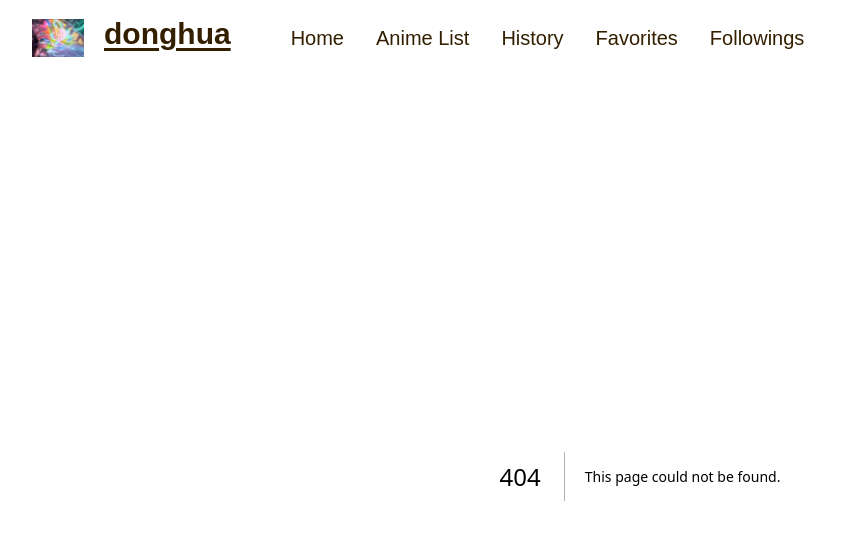
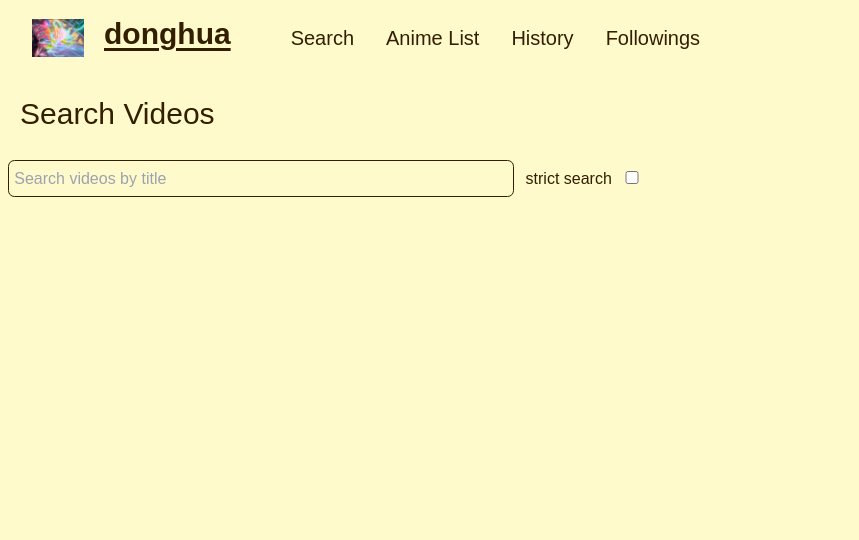
Before and after one commit to newlight77/dailymotion-next-app, a Next.js app: page /videosearch in a window 1280 px wide. Before the commit this address had no page. Shown: the top 540 px of the page, without its empty margins (0-859 px from the left). Built offline with nearby package versions, Linux system fonts and the light colour scheme.

Commit message:
feature: use animelist as landing page ad add video search page

```diff
--- a/src/app/layout.tsx
+++ b/src/app/layout.tsx
@@ -23,11 +23,11 @@ export const metadata: Metadata = {
 };
 
 const routes = [
-  { id: 1, route: "/", label: 'home' },
+  { id: 1, route: "/videosearch", label: 'search' },
   { id: 2, route: '/animelist', label: "anime list" },
   // { id: 3, route: '/schedule', label: "schedule" },
   { id: 4, route: '/history', label: "history" },
-  { id: 5, route: '/favorites', label: "favorites" },
+  // { id: 5, route: '/favorites', label: "favorites" },
   { id: 6, route: '/followings', label: "followings" },
 ];
 
--- a/src/app/page.tsx
+++ b/src/app/page.tsx
@@ -1,32 +1,15 @@
 "use client"
 
-import React, { Suspense } from 'react';
-import { useSearchParams } from 'next/navigation'
-import { VideoSearch } from '@/donghua-context/videosearch-feature';
-
-const VideoSearchWithParams: React.FC = () => {
-    const searchParams = useSearchParams()
-    const newKeywords = searchParams.get('keywords') || ''
-
-    return (
-        <VideoSearch
-            keywords={newKeywords}>
-        </VideoSearch>
-    );
-}
+import React from 'react';
+import AnimelistPage from './animelist/page';
 
 
-const VideoSearchPage: React.FC = () => {
-
+const HomePage: React.FC = () => {
     return (
         <div className="w-full">
-            <h2 className='title text-3xl m-1 md:p-4 capitalize'>search videos</h2>
-
-            <Suspense>
-                <VideoSearchWithParams></VideoSearchWithParams>
-            </Suspense>
+            <AnimelistPage/>
         </div>
     );
 };
 
-export default VideoSearchPage;
+export default HomePage;
--- /dev/null
+++ b/src/app/videosearch/page.tsx
@@ -0,0 +1,32 @@
+"use client"
+
+import React, { Suspense } from 'react';
+import { useSearchParams } from 'next/navigation'
+import { VideoSearch } from '@/donghua-context/videosearch-feature';
+
+const VideoSearchWithParams: React.FC = () => {
+    const searchParams = useSearchParams()
+    const newKeywords = searchParams.get('keywords') || ''
+
+    return (
+        <VideoSearch
+            keywords={newKeywords}>
+        </VideoSearch>
+    );
+}
+
+
+const VideoSearchPage: React.FC = () => {
+
+    return (
+        <div className="w-full">
+            <h2 className='title text-3xl m-1 md:p-4 capitalize'>search videos</h2>
+
+            <Suspense>
+                <VideoSearchWithParams></VideoSearchWithParams>
+            </Suspense>
+        </div>
+    );
+};
+
+export default VideoSearchPage;
--- a/src/donghua-context/animelist-feature/view/animelist/AnimeCard.tsx
+++ b/src/donghua-context/animelist-feature/view/animelist/AnimeCard.tsx
@@ -69,7 +69,7 @@ export const AnimeCard: React.FC<AnimeCardProps> = ({anime, className}) => {
         <div className={`${className} p-2 md:hover:border border-gold rounded-md`}>
             <div className='relative -z-1'>
                 <div className='grid grid-rows-4 pt-5 absolute translate-y-14'>
-                    <Link href={`/?keywords=${keywords(anime)}`} className="searchlink gap-2 p-4">
+                    <Link href={`/videosearch?keywords=${keywords(anime)}`} className="searchlink gap-2 p-4">
                         <FaMagnifyingGlass size={36} className="p-2 bg-secondaryVariant rounded-md border border-tertiaryVariant outline outline-tertiaryVariant"/>
                     </Link>
                     <Link href={''} className='followinglink gap-2 p-4' onClick={() => handleFollowAnime(anime)}>
--- a/src/donghua-context/user-preferences-feature/view/followings/FollowedAnimes.tsx
+++ b/src/donghua-context/user-preferences-feature/view/followings/FollowedAnimes.tsx
@@ -91,7 +91,7 @@ export const FollowedAnimes: React.FC<Props> = ({className}) => {
             <div className='flex flex-col gap-2 p-2'>
                 { useFollowedAnime.items ?.map(s => (
                     <RemovableItem onDelete={useFollowedAnime.remove} key={s.uid} id={s.uid}>
-                        <Link className="col-span-11" href={`/?keywords=${keywords(s)}`} >
+                        <Link className="col-span-11" href={`/videosearch?keywords=${keywords(s)}`} >
                             <div className="col-span-5 hover:text-tertiary" >
                                 <div className='underline underline-offset-4 decoration-primary'>{s.title}</div>
                                 { s.originalTitle ? <div className='pr-2 w-fit'>{s.originalTitle}</div> : <></>}
--- a/src/donghua-context/user-preferences-feature/view/lastviews/LastViews.tsx
+++ b/src/donghua-context/user-preferences-feature/view/lastviews/LastViews.tsx
@@ -52,7 +52,7 @@ export const LastViews: React.FC<Props> = ({ className }) => {
                             <span className='p-1 text-tertiary'>{`${s.owner}`}</span>
                         </Link>
 
-                        <Link className="col-span-8" href={`/?keywords=${keywords(s)}`} >
+                        <Link className="col-span-8" href={`/videosearch?keywords=${keywords(s)}`} >
                             <div className="col-span-5 hover:text-tertiary" >
                                 <div className='underline underline-offset-4 decoration-primary'>{s.title}</div>
                                 { s.episode ? <div>{s.episode}</div> : <></>}
--- a/src/donghua-context/user-preferences-feature/view/searchhistory/VideoSearchHistory.tsx
+++ b/src/donghua-context/user-preferences-feature/view/searchhistory/VideoSearchHistory.tsx
@@ -31,7 +31,7 @@ export const VideoSearchHistory: React.FC<SearchBarProps> = ({ className }) => {
             <div className='flex flex-col gap-2'>
                 { useSearchHistory.items?.map(s => (
                     <RemovableItem onDelete={handleDelete} key={s.uid} id={s.uid}>
-                        <Link className="pl-2 col-span-11" href={`/?keywords=${keywords(s.keywords)}`} >
+                        <Link className="pl-2 col-span-11" href={`/videosearch?keywords=${keywords(s.keywords)}`} >
                             <div className="col-span-5 hover:text-tertiary" >
                                 <div className='underline underline-offset-4 decoration-primary'>{s.keywords}</div>
                             </div>
--- a/src/donghua-context/videosearch-feature/domain/usecases/VideoSearchUsecase.ts
+++ b/src/donghua-context/videosearch-feature/domain/usecases/VideoSearchUsecase.ts
@@ -3,12 +3,10 @@ import { VideoSearchParamsType, VideoSearchWithScoreResponse, VideoWithScoreType
 import { VideoSearchDrivenPort } from "../port";
 
 
-// eslint-disable-next-line @typescript-eslint/no-unused-vars
 export type VideoSearchUseCaseType = {
   search: (searchParams: VideoSearchParamsType, prefs?: PreferencesType) => Promise<VideoSearchWithScoreResponse>,
 }
 
-// eslint-disable-next-line @typescript-eslint/no-unused-vars
 export const videoSearchUsecase = (port: VideoSearchDrivenPort): VideoSearchUseCaseType => {
 
   // this is a query use case
```
